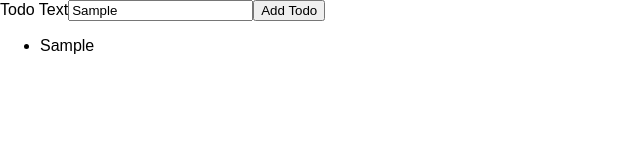
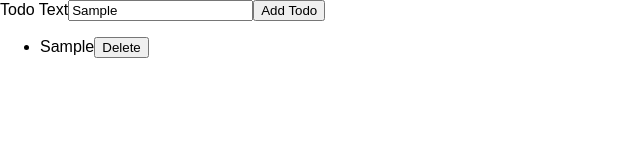
Before and after one commit to choy30/typescript-react, a React (Create React App) app: page / in a window 1280 px wide. Both pictures are taken after typing "Sample" into the empty fields and a click on the button "Add Todo". Shown: the top 160 px of the page, without its empty margins (0-640 px from the left). Built offline with nearby package versions, Linux system fonts and the light colour scheme.

Commit message:
Add delete button

```diff
--- a/src/App.tsx
+++ b/src/App.tsx
@@ -13,10 +13,17 @@
 			{ id: Math.random().toString(), text: text },
 		]);
 	};
+
+	const todoDeleteHandler = (todoId: string) => {
+		setTodos((prevTodos) => {
+			return prevTodos.filter((todo) => todo.id !== todoId);
+		});
+	};
+
 	return (
 		<div className="App">
 			<NewTodo onAddTodo={todoAddHandler} />
-			<TodoList items={todos} />
+			<TodoList items={todos} onDeleteTodo={todoDeleteHandler} />
 		</div>
 	);
 };
--- a/src/components/TodoList.tsx
+++ b/src/components/TodoList.tsx
@@ -2,13 +2,19 @@
 
 interface TodoListProps {
 	items: { id: string; text: string }[];
+	onDeleteTodo: (id: string) => void;
 }
 
 const TodoList: React.FC<TodoListProps> = (props) => {
 	return (
 		<ul>
 			{props.items.map((todo) => (
-				<li key={todo.id}>{todo.text}</li>
+				<li key={todo.id}>
+					<span>{todo.text}</span>
+					<button onClick={props.onDeleteTodo.bind(null, todo.id)}>
+						Delete
+					</button>
+				</li>
 			))}
 		</ul>
 	);
```
